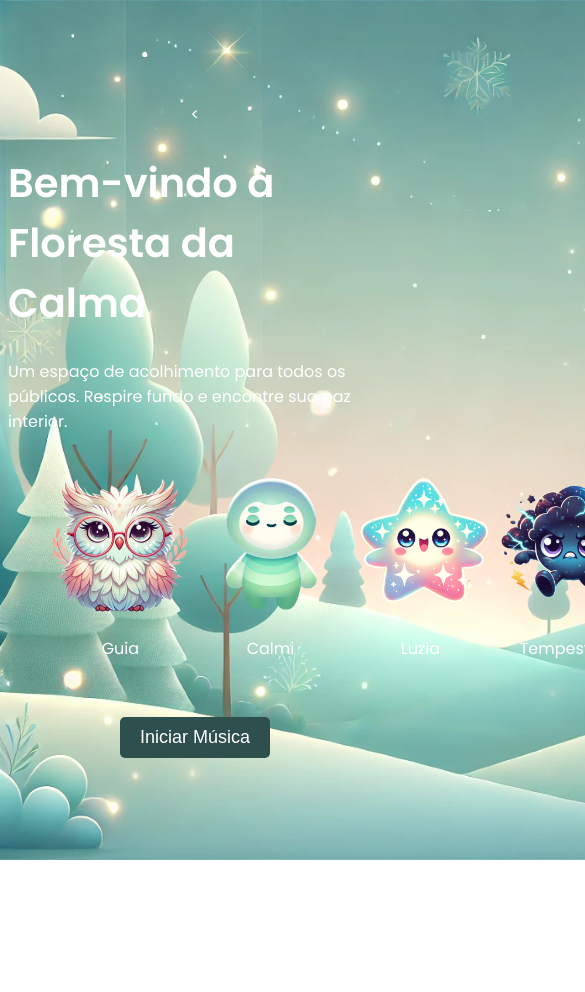
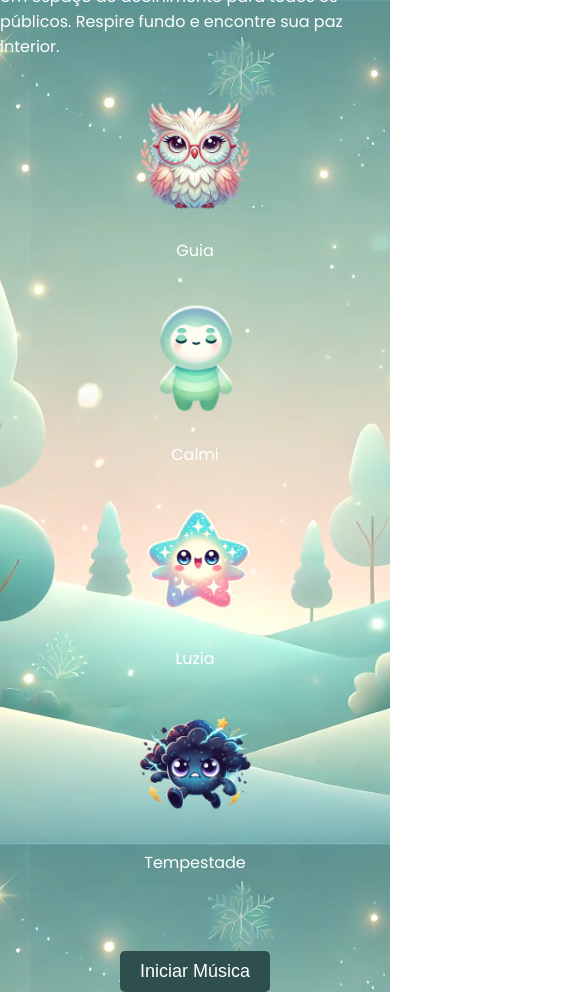
Before and after one commit to carol0204/missioncalm, a plain HTML site: page index.html in a window 390 px wide. Shown: the top 992 px of the page, 585 px wide, since content can reach past the window. Before the commit the page ends 860 px from the top, so only its background shows below. Drawn offline with Linux system fonts and the light colour scheme.

Commit message:
Update index.html

```diff
--- a/index.html
+++ b/index.html
@@ -1,4 +1,4 @@
-<<!DOCTYPE html>
+<!DOCTYPE html>
 <html lang="pt-BR">
 <head>
     <meta charset="UTF-8">
@@ -10,6 +10,7 @@
         body {
             background-image: url('imagens/A_serene_magical_forest_with_vibrant_trees_glowing.png');
             background-size: cover;
+            background-position: center;
             display: flex;
             flex-direction: column;
             align-items: center;
@@ -17,11 +18,13 @@
             height: 100vh;
             color: white;
             font-family: 'Poppins', sans-serif;
+            margin: 0;
         }
 
         h1 {
             font-size: 2.5em;
             margin-bottom: 10px;
+            text-align: center;
         }
 
         #characterContainer {
@@ -29,12 +32,18 @@
             justify-content: space-around;
             width: 80%;
             margin: 20px 0;
+            flex-wrap: wrap; /* Permite que os personagens se ajustem em telas menores */
         }
 
         .character {
             cursor: pointer;
             text-align: center;
             transition: transform 0.3s, filter 0.3s;
+            margin-bottom: 20px; /* Adiciona espaço entre os personagens em telas pequenas */
+        }
+
+        .character img {
+            width: 150px;
         }
 
         .character:hover {
@@ -58,6 +67,23 @@
         #startMusic:hover {
             background-color: #556B2F;
         }
+
+        /* Media Queries para dispositivos móveis */
+        @media (max-width: 600px) {
+            h1 {
+                font-size: 1.8em;
+            }
+
+            #characterContainer {
+                flex-direction: column; /* Empilha os personagens verticalmente */
+                align-items: center;
+            }
+
+            .character img {
+                width: 120px; /* Reduz o tamanho das imagens em telas menores */
+            }
+        }
+
     </style>
 </head>
 <body>
@@ -66,19 +92,19 @@
 
     <div id="characterContainer">
         <div class="character" onclick="openCharacterPage('guia')">
-            <img src="imagens/guia.png" alt="Guia" width="150">
+            <img src="imagens/guia.png" alt="Guia">
             <p>Guia</p>
         </div>
         <div class="character" onclick="openCharacterPage('calmi')">
-            <img src="imagens/calmi.png" alt="Calmi" width="150">
+            <img src="imagens/calmi.png" alt="Calmi">
             <p>Calmi</p>
         </div>
         <div class="character" onclick="openCharacterPage('luzia')">
-            <img src="imagens/luzia.png" alt="Luzia" width="150">
+            <img src="imagens/luzia.png" alt="Luzia">
             <p>Luzia</p>
         </div>
         <div class="character" onclick="openCharacterPage('tempestade')">
-            <img src="imagens/tempestade.png" alt="Tempestade" width="150">
+            <img src="imagens/tempestade.png" alt="Tempestade">
             <p>Tempestade</p>
         </div>
     </div>
```
